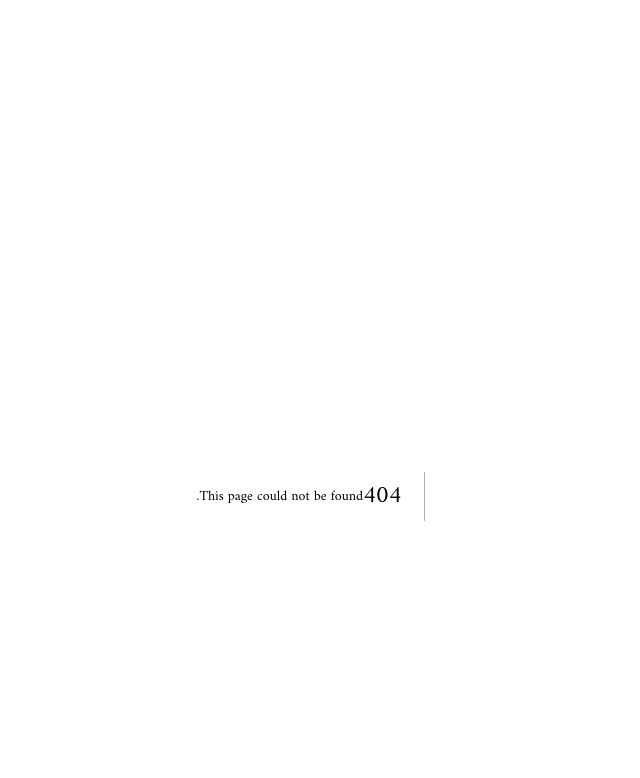
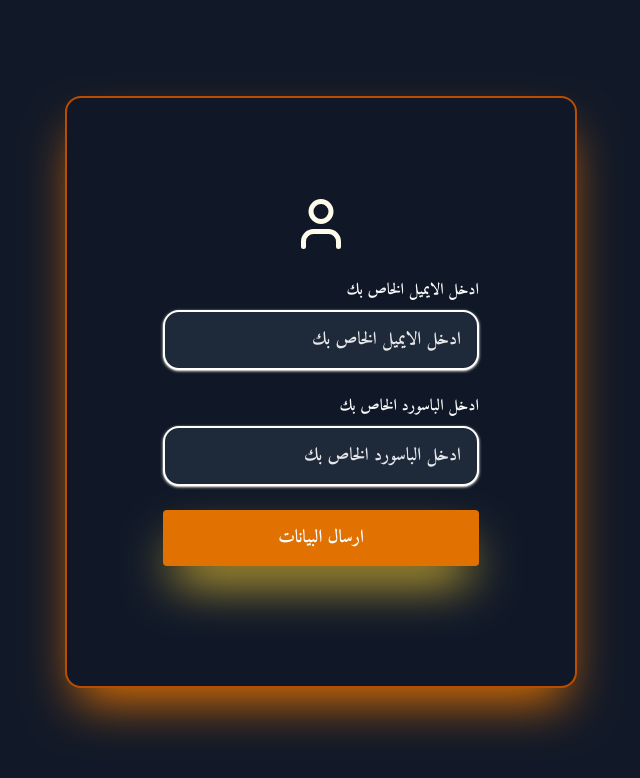
Before and after one commit to jasbx222/Asset-Inventory, a Next.js app: page /login in a window 1280 px wide. Before the commit this address had no page. Shown: the top 778 px of the page, without its empty margins (319-959 px from the left). Built offline with nearby package versions, Linux system fonts and the light colour scheme.

Commit message:
sdcsdcsxasxasxa

```diff
--- /dev/null
+++ b/src/app/(pages)/login/Inputs.jsx
@@ -0,0 +1,17 @@
+
+export const Inputs = ({label,name,type}) => {
+  return (
+    <div className="mb-6">
+    <label className="block mb-2 font-extrabold text-gray-50" htmlFor={name}>
+    {label}
+    </label>
+    <input
+      className="inline-block rounded-2xl
+       w-[100%] p-4 leading-6  text-lg font-extrabold placeholder-gray-200 text-white bg-gray-800 shadow shadow-amber-50 border-2 "
+      type={type}
+      placeholder={label}
+      name={name}
+    />
+  </div>
+  )
+}
--- /dev/null
+++ b/src/app/(pages)/login/page.jsx
@@ -0,0 +1,30 @@
+import React from 'react'
+import { Inputs } from './Inputs'
+import { User } from 'lucide-react'
+
+const page = () => {
+  return (
+    <>
+    {/* component */}
+    <div className="container px-4 mx-auto   w-[100%]">
+      <div className="max-w-lg mx-auto bg-gray-900 shadow-2xl shadow-amber-600  border-2 border-amber-700 rounded-2xl p-24">
+        <div className="text-center mb-6 ">
+          <h2 className=" font-extrabold text-amber-50 text-center flex justify-center items-center"> <User size={60}/> </h2>
+        </div>
+        <form action="">
+       <Inputs type={'email'} name={'email'} label={"ادخل الايميل الخاص بك"}/>
+       <Inputs type={'password'} name={'password'} label={"ادخل الباسورد الخاص بك"}/>
+
+          <button className="inline-block shadow-2xl   shadow-amber-300 w-full py-4 px-6 mb-6 text-center text-lg leading-6 text-white font-extrabold bg-amber-600   shadow rounded transition duration-200">
+        ارسال البيانات
+          </button>
+
+        </form>
+      </div>
+    </div>
+  </>
+
+  )
+}
+
+export default page
--- a/src/app/layout.js
+++ b/src/app/layout.js
@@ -10,8 +10,8 @@ const amiri = Amiri({
 
 
 export const metadata = {
-  title: "نظام الجرد الذكي للأصول باستخدام RFID",
-  description: "و نظام جرد ذكي للأصول باستخدام تقنية RFID UHF، ويهدف إلى تحويل عملية الجرد اليدوية البطيئة والمكلفة إلى عملية مؤتمتة وسريعة ودقيقة. ",
+  title: "نظام الجرد الذكي للأصول  ",
+  description: " نظام جرد ذكي للأصول    يهدف إلى تحويل عملية الجرد اليدوية البطيئة والمكلفة إلى عملية مؤتمتة وسريعة ودقيقة ",
 };
 
 export default function RootLayout({ children }) {
```
